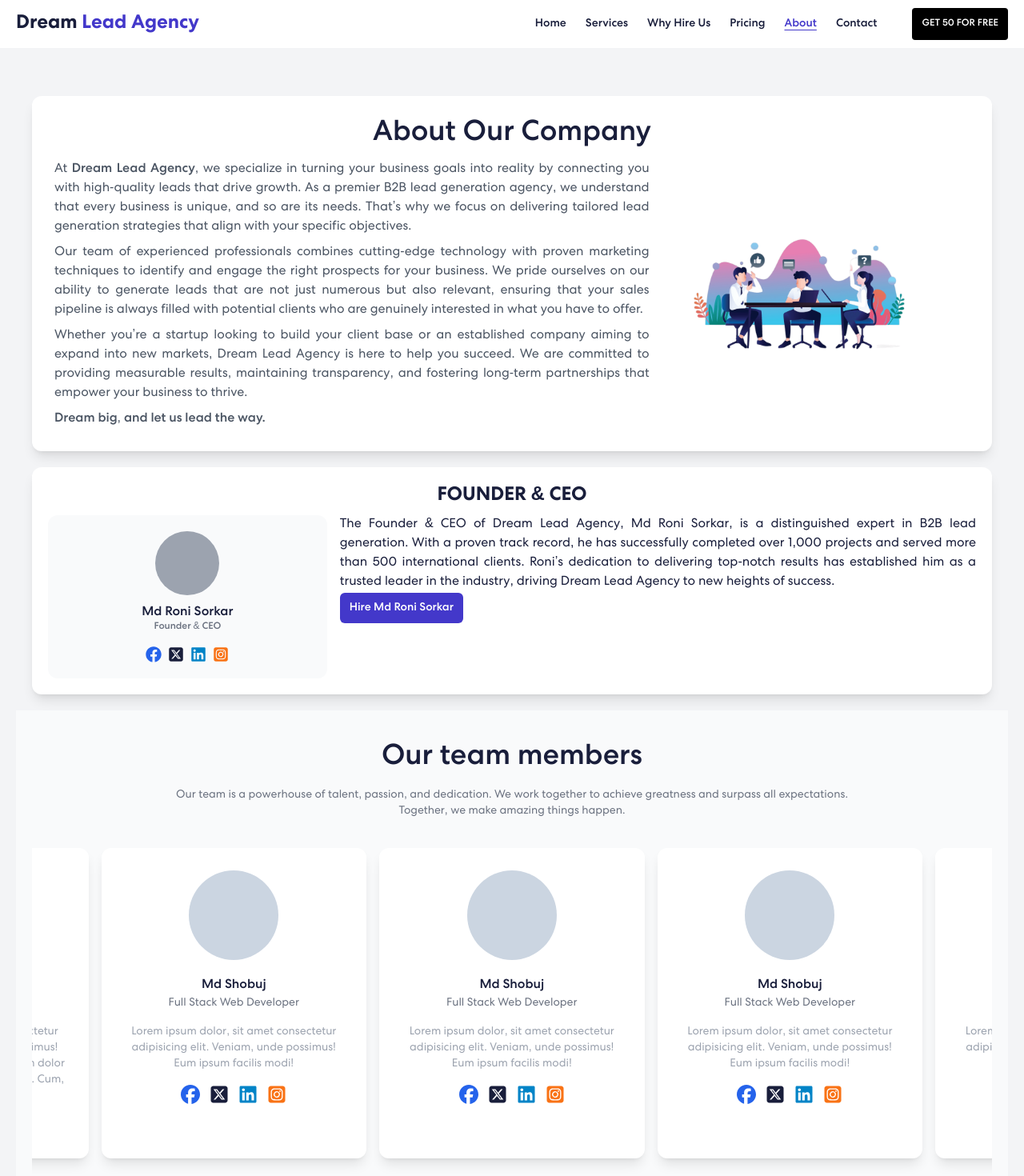
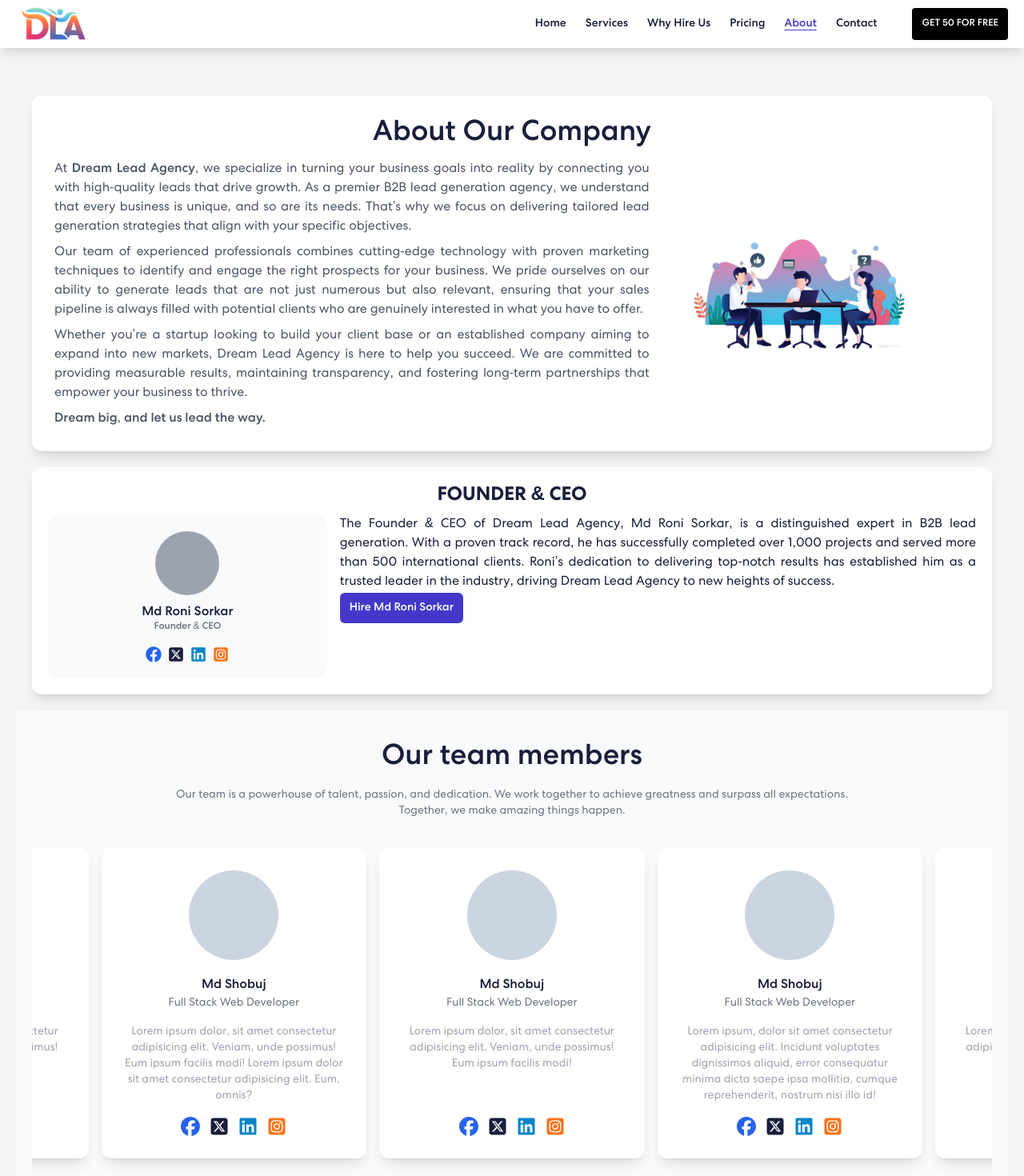
Before and after one commit to MdShobujDev/Dream-Lead-Agency, a Next.js app: page /about-us in a window 1280 px wide. Shown: the top 1470 px of the page at 80% size. Built offline with nearby package versions, Linux system fonts and the light colour scheme.

Commit message:
update logo

```diff
--- a/src/app/feed/loading.tsx
+++ /dev/null
@@ -1,8 +0,0 @@
-export default function Loading() {
-  // Or a custom loading skeleton component
-  return (
-    <h1 className="w-screen h-screen bg-gray-100 text-4xl font-medium text-indigo-600 flex items-center justify-center">
-      Loading...
-    </h1>
-  );
-}
--- a/src/components/Header/Header.tsx
+++ b/src/components/Header/Header.tsx
@@ -1,5 +1,7 @@
 "use client";
 
+import Logo from "@/../public/images/logo.png";
+import Image from "next/image";
 import Link from "next/link";
 import { usePathname } from "next/navigation";
 import { useState } from "react";
@@ -10,7 +12,7 @@ function Header() {
   const handleToggole = () => {
     setIsToggole(() => !isToggole);
   };
-  console.log(isToggole);
+
   const navItems = [
     { id: 1, name: "Home", link: "/" },
     { id: 2, name: "Services", link: "/services" },
@@ -24,12 +26,12 @@ function Header() {
 
   return (
     <>
-      <div className="shadow">
+      <div className="shadow-lg sticky top-0 bg-white  z-50">
         {/* big screen nav bar  */}
         <nav className=" max-w-7xl mx-auto px-5  flex items-center justify-between gap-4">
           <div>
             <Link href={"/"} className="font-bold text-2xl">
-              Dream <span className="text-indigo-700">Lead Agency</span>
+              <Image src={Logo} alt="Dream Lead Agency" width={90} />
             </Link>
           </div>
           <div className="min-[950px]:flex hidden gap-8 items-center">
--- a/src/components/ServicesPage/FaqSection.tsx
+++ b/src/components/ServicesPage/FaqSection.tsx
@@ -2,9 +2,9 @@
 import b2bvector from "@/../public/images/b2b-vector.svg";
 import { CaretRightOutlined } from "@ant-design/icons";
 import type { CollapseProps } from "antd";
-import { Collapse, theme } from "antd";
+import { Collapse, Skeleton, theme } from "antd";
 import Image from "next/image";
-import type { CSSProperties } from "react";
+import { Suspense, type CSSProperties } from "react";
 import {
   FaDatabase,
   FaEnvelope,
@@ -147,7 +147,9 @@ function FaqSection() {
           />
         </div>
         <div className="flwx-1 min-[900px]:block hidden">
-          <Image src={b2bvector} alt="b2b" width={500} height={500} />
+          <Suspense fallback={<Skeleton.Image active={true} />}>
+            <Image src={b2bvector} alt="b2b" width={500} height={500} />
+          </Suspense>
         </div>
       </div>
     </section>
--- a/src/components/TeamMember.tsx
+++ b/src/components/TeamMember.tsx
@@ -18,15 +18,18 @@ function TeamMember() {
         </p>
         <div>
           <EmblaCarousel>
-            <div className="select-none  cursor-pointer flex-[0_0_80%] min-[500px]:flex-[0_0_65%] sm:flex-[0_0_50%] md:flex-[0_0_40%] lg:flex-[0_0_28%] bg-white p-7 rounded-xl  shadow-lg flex flex-col items-center ">
+            <div className="select-none flex-[0_0_80%] min-[500px]:flex-[0_0_65%] sm:flex-[0_0_50%] md:flex-[0_0_40%] lg:flex-[0_0_28%] bg-white p-7 rounded-xl  shadow-lg flex flex-col items-center justify-between ">
+              <div className="flex flex-col items-center">
                 <div className=" w-28 h-28 rounded-full bg-slate-300 overflow-hidden"></div>
                 <h2 className="mt-5 font-medium">Md Shobuj</h2>
-              <p className="text-sm text-gray-500">Full Stack Web Developer</p>
+                <p className="text-sm text-gray-500">
+                  Full Stack Web Developer
+                </p>
                 <p className="text-center my-4 text-sm text-gray-400">
                   Lorem ipsum dolor, sit amet consectetur adipisicing elit.
-                Veniam, unde possimus! Eum ipsum facilis modi! Lorem ipsum dolor
-                sit amet consectetur, adipisicing elit. Cum, beatae!
+                  Veniam, unde possimus! Eum ipsum facilis modi!
                 </p>
+              </div>
               <div className="flex items-center gap-3 text-2xl">
                 <a href="#">
                   <FaFacebook className="text-blue-600 hover:scale-[0.9] transition-all" />
@@ -42,14 +45,19 @@ function TeamMember() {
                 </a>
               </div>
             </div>
-            <div className="select-none flex-[0_0_80%] min-[500px]:flex-[0_0_65%] sm:flex-[0_0_50%] md:flex-[0_0_40%] lg:flex-[0_0_28%] bg-white p-7 rounded-xl  shadow-lg flex flex-col items-center ">
+            <div className="select-none flex-[0_0_80%] min-[500px]:flex-[0_0_65%] sm:flex-[0_0_50%] md:flex-[0_0_40%] lg:flex-[0_0_28%] bg-white p-7 rounded-xl  shadow-lg flex flex-col items-center justify-between ">
+              <div className="flex flex-col items-center">
                 <div className=" w-28 h-28 rounded-full bg-slate-300 overflow-hidden"></div>
                 <h2 className="mt-5 font-medium">Md Shobuj</h2>
-              <p className="text-sm text-gray-500">Full Stack Web Developer</p>
+                <p className="text-sm text-gray-500">
+                  Full Stack Web Developer
+                </p>
                 <p className="text-center my-4 text-sm text-gray-400">
                   Lorem ipsum dolor, sit amet consectetur adipisicing elit.
-                Veniam, unde possimus! Eum ipsum facilis modi!
+                  Veniam, unde possimus! Eum ipsum facilis modi! Lorem ipsum
+                  dolor sit amet consectetur adipisicing elit. Eum, omnis?
                 </p>
+              </div>
               <div className="flex items-center gap-3 text-2xl">
                 <a href="#">
                   <FaFacebook className="text-blue-600 hover:scale-[0.9] transition-all" />
@@ -65,14 +73,18 @@ function TeamMember() {
                 </a>
               </div>
             </div>
-            <div className="select-none flex-[0_0_80%] min-[500px]:flex-[0_0_65%] sm:flex-[0_0_50%] md:flex-[0_0_40%] lg:flex-[0_0_28%] bg-white p-7 rounded-xl  shadow-lg flex flex-col items-center ">
+            <div className="select-none flex-[0_0_80%] min-[500px]:flex-[0_0_65%] sm:flex-[0_0_50%] md:flex-[0_0_40%] lg:flex-[0_0_28%] bg-white p-7 rounded-xl  shadow-lg flex flex-col items-center justify-between ">
+              <div className="flex flex-col items-center">
                 <div className=" w-28 h-28 rounded-full bg-slate-300 overflow-hidden"></div>
                 <h2 className="mt-5 font-medium">Md Shobuj</h2>
-              <p className="text-sm text-gray-500">Full Stack Web Developer</p>
+                <p className="text-sm text-gray-500">
+                  Full Stack Web Developer
+                </p>
                 <p className="text-center my-4 text-sm text-gray-400">
                   Lorem ipsum dolor, sit amet consectetur adipisicing elit.
                   Veniam, unde possimus! Eum ipsum facilis modi!
                 </p>
+              </div>
               <div className="flex items-center gap-3 text-2xl">
                 <a href="#">
                   <FaFacebook className="text-blue-600 hover:scale-[0.9] transition-all" />
@@ -88,14 +100,20 @@ function TeamMember() {
                 </a>
               </div>
             </div>
-            <div className="select-none flex-[0_0_80%] min-[500px]:flex-[0_0_65%] sm:flex-[0_0_50%] md:flex-[0_0_40%] lg:flex-[0_0_28%] bg-white p-7 rounded-xl  shadow-lg flex flex-col items-center ">
+            <div className="select-none flex-[0_0_80%] min-[500px]:flex-[0_0_65%] sm:flex-[0_0_50%] md:flex-[0_0_40%] lg:flex-[0_0_28%] bg-white p-7 rounded-xl  shadow-lg flex flex-col items-center justify-between ">
+              <div className="flex flex-col items-center">
                 <div className=" w-28 h-28 rounded-full bg-slate-300 overflow-hidden"></div>
                 <h2 className="mt-5 font-medium">Md Shobuj</h2>
-              <p className="text-sm text-gray-500">Full Stack Web Developer</p>
+                <p className="text-sm text-gray-500">
+                  Full Stack Web Developer
+                </p>
                 <p className="text-center my-4 text-sm text-gray-400">
-                Lorem ipsum dolor, sit amet consectetur adipisicing elit.
-                Veniam, unde possimus! Eum ipsum facilis modi!
+                  Lorem ipsum, dolor sit amet consectetur adipisicing elit.
+                  Incidunt voluptates dignissimos aliquid, error consequatur
+                  minima dicta saepe ipsa mollitia, cumque reprehenderit,
+                  nostrum nisi illo id!
                 </p>
+              </div>
               <div className="flex items-center gap-3 text-2xl">
                 <a href="#">
                   <FaFacebook className="text-blue-600 hover:scale-[0.9] transition-all" />
@@ -111,14 +129,46 @@ function TeamMember() {
                 </a>
               </div>
             </div>
-            <div className="select-none flex-[0_0_80%] min-[500px]:flex-[0_0_65%] sm:flex-[0_0_50%] md:flex-[0_0_40%] lg:flex-[0_0_28%] bg-white p-7 rounded-xl  shadow-lg flex flex-col items-center ">
+            <div className="select-none flex-[0_0_80%] min-[500px]:flex-[0_0_65%] sm:flex-[0_0_50%] md:flex-[0_0_40%] lg:flex-[0_0_28%] bg-white p-7 rounded-xl  shadow-lg flex flex-col items-center justify-between ">
+              <div className="flex flex-col items-center">
                 <div className=" w-28 h-28 rounded-full bg-slate-300 overflow-hidden"></div>
                 <h2 className="mt-5 font-medium">Md Shobuj</h2>
-              <p className="text-sm text-gray-500">Full Stack Web Developer</p>
+                <p className="text-sm text-gray-500">
+                  Full Stack Web Developer
+                </p>
                 <p className="text-center my-4 text-sm text-gray-400">
                   Lorem ipsum dolor, sit amet consectetur adipisicing elit.
                   Veniam, unde possimus! Eum ipsum facilis modi!
                 </p>
+              </div>
+              <div className="flex items-center gap-3 text-2xl">
+                <a href="#">
+                  <FaFacebook className="text-blue-600 hover:scale-[0.9] transition-all" />
+                </a>
+                <a href="#">
+                  <FaSquareXTwitter className="hover:scale-[0.9] transition-all" />
+                </a>
+                <a href="#">
+                  <FaLinkedin className="text-sky-600 hover:scale-[0.9] transition-all" />
+                </a>
+                <a href="#">
+                  <FaSquareInstagram className=" text-orange-500 hover:scale-[0.9] transition-all" />
+                </a>
+              </div>
+            </div>
+            <div className="select-none flex-[0_0_80%] min-[500px]:flex-[0_0_65%] sm:flex-[0_0_50%] md:flex-[0_0_40%] lg:flex-[0_0_28%] bg-white p-7 rounded-xl  shadow-lg flex flex-col items-center justify-between ">
+              <div className="flex flex-col items-center">
+                <div className=" w-28 h-28 rounded-full bg-slate-300 overflow-hidden"></div>
+                <h2 className="mt-5 font-medium">Md Shobuj</h2>
+                <p className="text-sm text-gray-500">
+                  Full Stack Web Developer
+                </p>
+                <p className="text-center my-4 text-sm text-gray-400">
+                  Lorem ipsum dolor, sit amet consectetur adipisicing elit.
+                  Vitae rerum odio eaque labore corporis eos asperiores, a minus
+                  sunt quisquam?
+                </p>
+              </div>
               <div className="flex items-center gap-3 text-2xl">
                 <a href="#">
                   <FaFacebook className="text-blue-600 hover:scale-[0.9] transition-all" />
```
Also changed, not shown: public/images/logo.png. Lines whose indentation alone changed are shown as unchanged.
